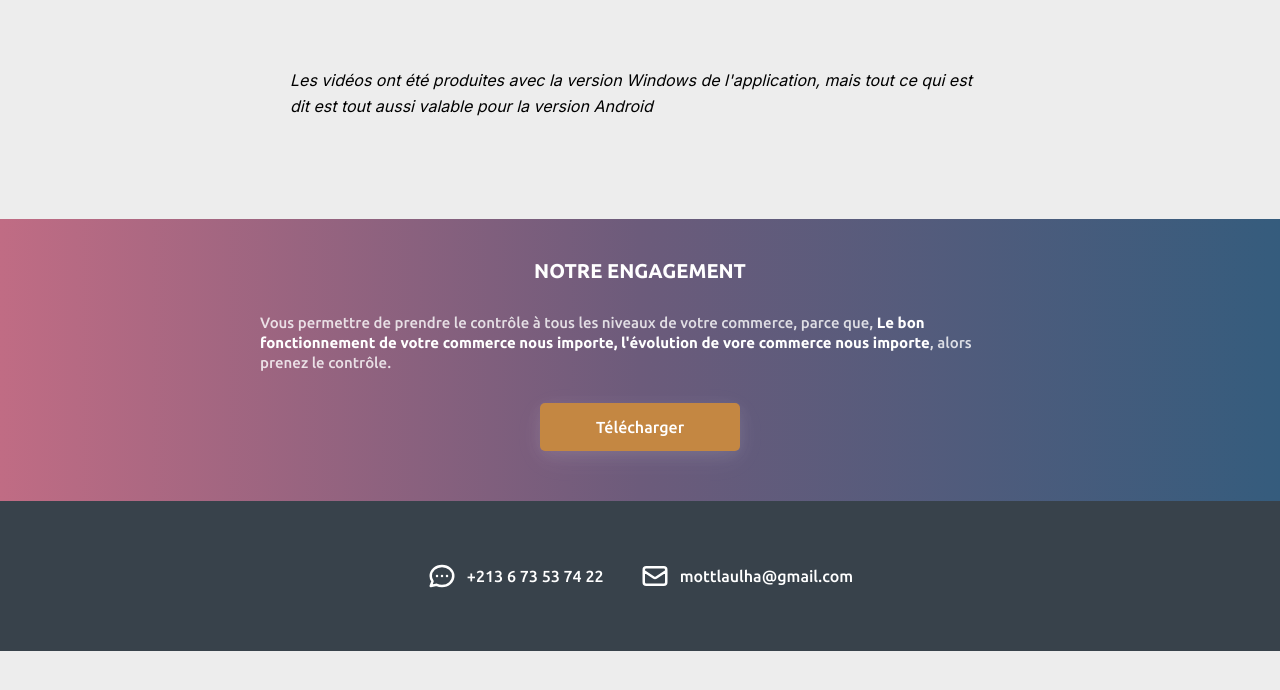
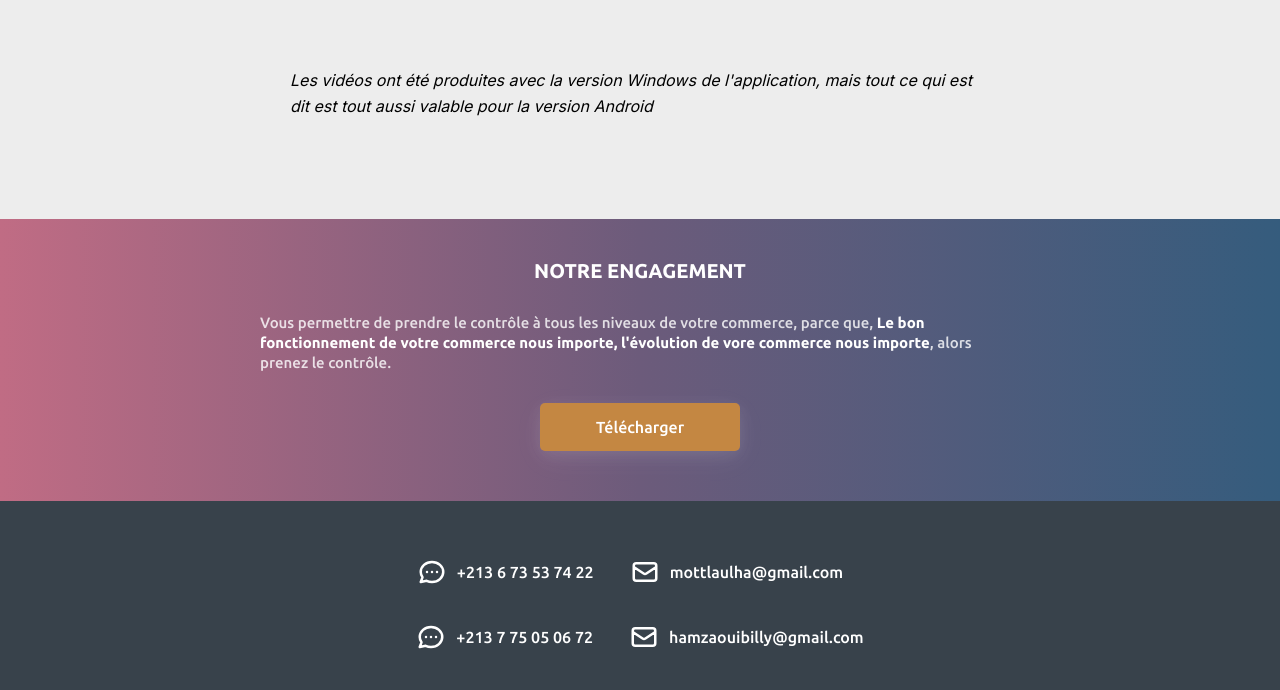
Before and after one commit to Laulha/kotekaapp, a plain HTML site: page tutoriel.html in a window 1280 px wide. Shown: the part 1544-2234 px from the top of the page. Before the commit the page ends 2195 px from the top, so only its background shows below. Drawn offline with Linux system fonts and the light colour scheme.

Commit message:
Ajout des coordonnées d'un nouvel administrateur.

```diff
--- a/style.css
+++ b/style.css
@@ -782,14 +782,24 @@ h1, h2, h3 {
     justify-content: center;
     align-items: center;
     flex-wrap: wrap;
-    padding: 40px 0;
+    padding: 0 0 15px 0;
 }
+
+.pied-page__contact.one {
+    padding-top: 46px;
+    padding-right: 20px;
+}
+
+.pied-page__contact.two {
+    padding-bottom: 44px;
+}
+
 
 .pied-page__contact__info {
     display: flex;
     justify-content: center;
     align-items: center;
-    margin: 20px 0;
+    margin: 10px 0;
 }
 
 .pied-page__contact__info:first-child {
--- a/tutoriel.html
+++ b/tutoriel.html
@@ -331,11 +331,11 @@
                 <a href="#" class="div_lien">Télécharger</a>
             </div>
         </div>
-        <div class="pied-page__contact">
+        <div class="pied-page__contact one">
            <div class="pied-page__contact__info">
-            <svg xmlns="http://www.w3.org/2000/svg" class="h-6 w-6" fill="none" viewBox="0 0 24 24" stroke="currentColor" stroke-width="2">
-                <path stroke-linecap="round" stroke-linejoin="round" d="M8 12h.01M12 12h.01M16 12h.01M21 12c0 4.418-4.03 8-9 8a9.863 9.863 0 01-4.255-.949L3 20l1.395-3.72C3.512 15.042 3 13.574 3 12c0-4.418 4.03-8 9-8s9 3.582 9 8z" />
-            </svg>
+                <svg xmlns="http://www.w3.org/2000/svg" class="h-6 w-6" fill="none" viewBox="0 0 24 24" stroke="currentColor" stroke-width="2">
+                    <path stroke-linecap="round" stroke-linejoin="round" d="M8 12h.01M12 12h.01M16 12h.01M21 12c0 4.418-4.03 8-9 8a9.863 9.863 0 01-4.255-.949L3 20l1.395-3.72C3.512 15.042 3 13.574 3 12c0-4.418 4.03-8 9-8s9 3.582 9 8z" />
+                </svg>
                 <span>+213 6 73 53 74 22</span>
            </div>
 
@@ -346,6 +346,22 @@
                 <span>mottlaulha@gmail.com</span>
             </div>
         </div>
+
+        <div class="pied-page__contact two">
+            <div class="pied-page__contact__info">
+                 <svg xmlns="http://www.w3.org/2000/svg" class="h-6 w-6" fill="none" viewBox="0 0 24 24" stroke="currentColor" stroke-width="2">
+                     <path stroke-linecap="round" stroke-linejoin="round" d="M8 12h.01M12 12h.01M16 12h.01M21 12c0 4.418-4.03 8-9 8a9.863 9.863 0 01-4.255-.949L3 20l1.395-3.72C3.512 15.042 3 13.574 3 12c0-4.418 4.03-8 9-8s9 3.582 9 8z" />
+                 </svg>
+                 <span>+213 7 75 05 06 72</span>
+            </div>
+
+            <div class="pied-page__contact__info">
+                 <svg xmlns="http://www.w3.org/2000/svg" class="h-6 w-6" fill="none" viewBox="0 0 24 24" stroke="currentColor" stroke-width="2">
+                     <path stroke-linecap="round" stroke-linejoin="round" d="M3 8l7.89 5.26a2 2 0 002.22 0L21 8M5 19h14a2 2 0 002-2V7a2 2 0 00-2-2H5a2 2 0 00-2 2v10a2 2 0 002 2z" />
+                 </svg>
+                 <span>hamzaouibilly@gmail.com</span>
+             </div>
+         </div>
     </footer>
 
 
```
Also changed, not shown: index.html (+17 -1 lines).
